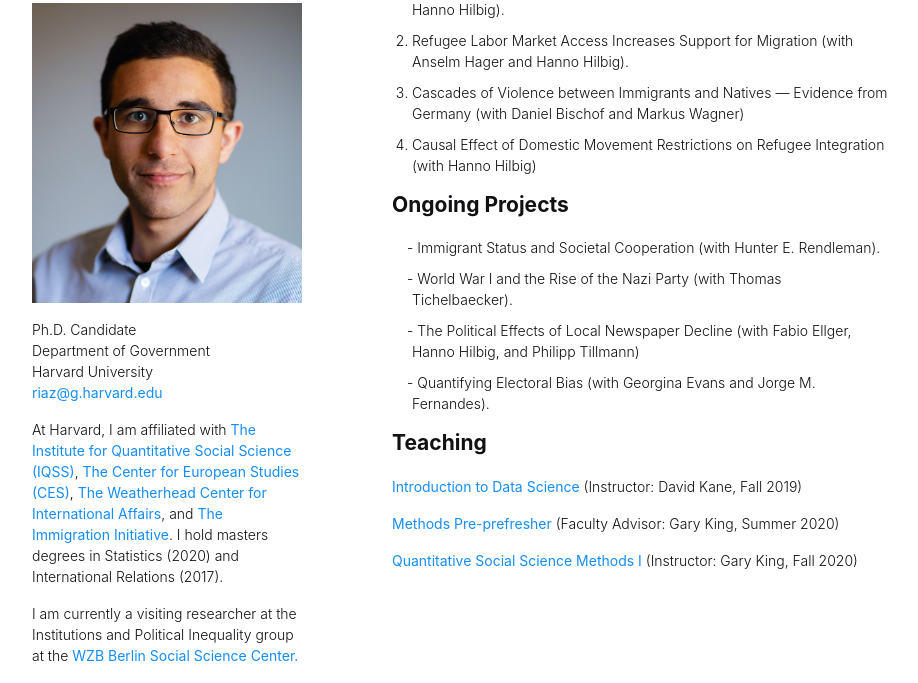
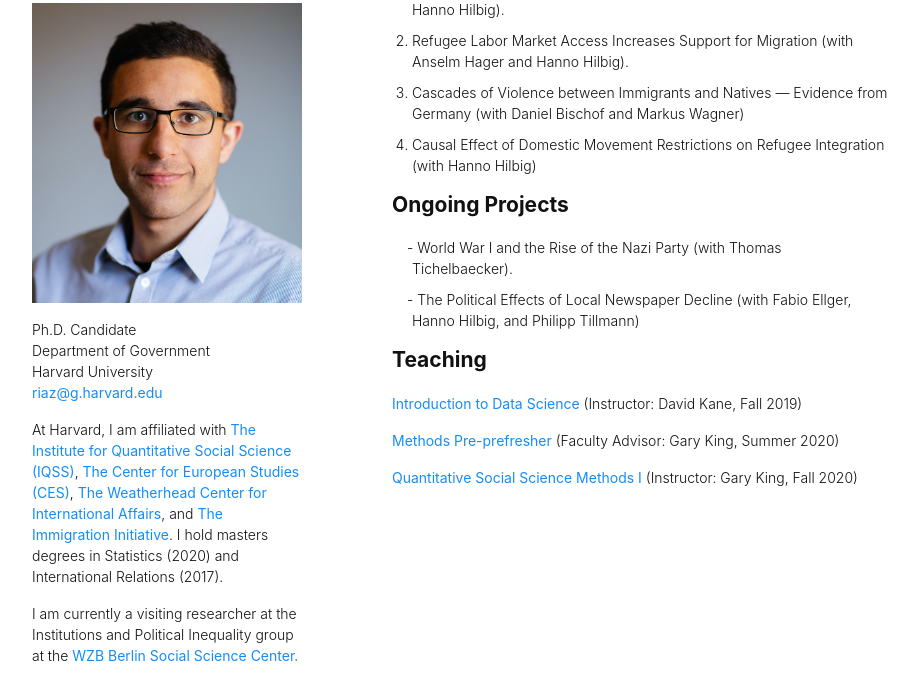
Before and after one commit to saschariaz/saschariaz, a plain HTML site: page index.html in a window 1280 px wide. Shown: the part 117-800 px from the top of the page, without its empty margins (178-1096 px from the left). Drawn offline with Linux system fonts and the light colour scheme.

Commit message:
deleted projects

```diff
--- a/index.html
+++ b/index.html
@@ -62,10 +62,8 @@
   <div align="left"><h3>Ongoing Projects</h3></div>
   <p>
   <ul class="dashed">
-    <li> Immigrant Status and Societal Cooperation (with Hunter E. Rendleman). </li>
     <li> World War I and the Rise of the Nazi Party (with Thomas Tichelbaecker).</li>
     <li> The Political Effects of Local Newspaper Decline (with Fabio Ellger, Hanno Hilbig, and Philipp Tillmann) </li>
-    <li> Quantifying Electoral Bias (with Georgina Evans and Jorge M. Fernandes).</li>
   </ul>
   </p>
 
```
